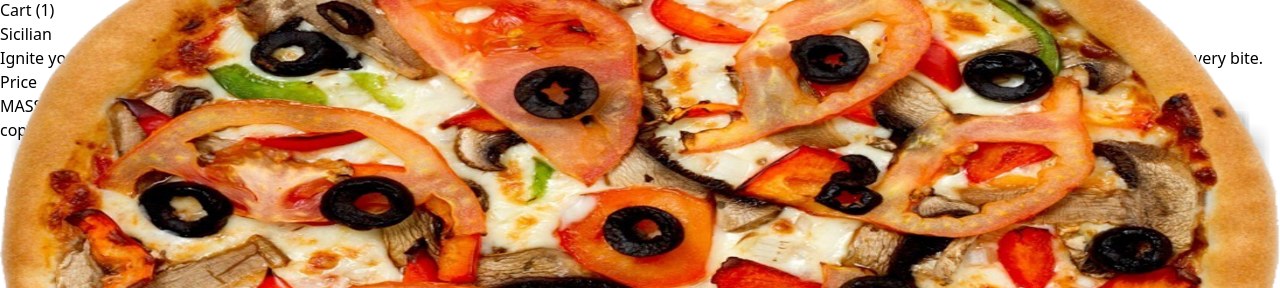
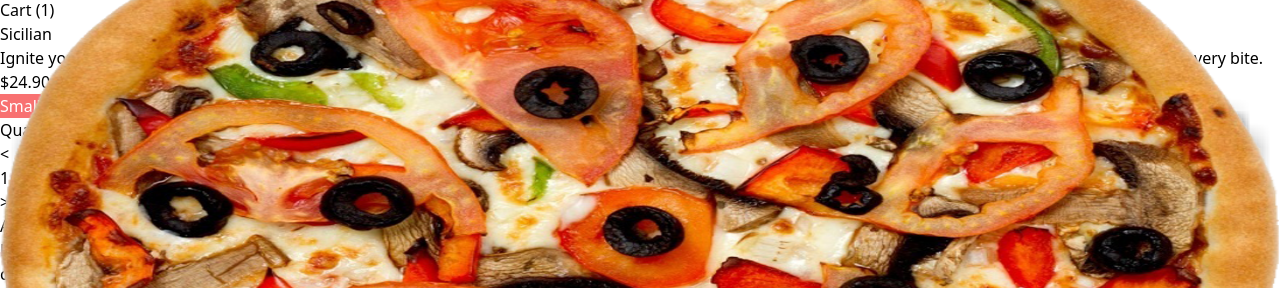
Before and after one commit to thivinu22/restaurant, a Next.js app: page /product/1 in a window 1280 px wide. Shown: the part 159-447 px from the top of the page. Built offline with nearby package versions, Linux system fonts and the light colour scheme.

Commit message:
cart started

```diff
--- a/src/app/product/[id]/page.tsx
+++ b/src/app/product/[id]/page.tsx
@@ -5,13 +5,13 @@ import React from 'react'
 
 const page = () => {
   return (
-    <div className='p-4 lg:p-20 xl:p-40 h-screen flex flex-col justify-around text-red-500 md:flex-row'>
+    <div className='p-4 lg:p-20 xl:p-40 h-screen flex flex-col justify-around text-red-500 md:flex-row md:gap-8 md:items-center'>
 
       {/* IMAGE CONTAINER */}
 
       {singleProduct.img && (
 
-          <div className='relative'>
+          <div className='relative w-full h-1/2 md:h-[70%]'>
               <Image src={singleProduct.img} alt='' className='object-contain' fill/>
           </div>
 
@@ -21,8 +21,8 @@ const page = () => {
 
       {/* TEXT CONTAINER */}
 
-      <div>
-        <h1>{singleProduct.title}</h1>
+      <div className='h-1/2 flex flex-col gap-4 md:h-[70%] md:gap-6 lg:gap-8 md:justify-center'>
+        <h1 className='text-3xl xl:text-5xl font-bold uppercase'>{singleProduct.title}</h1>
         <p>{singleProduct.desc}</p>
         <Price price={singleProduct.price} id={singleProduct.id} options={singleProduct.options}/>
       </div>
--- a/src/components/Price.tsx
+++ b/src/components/Price.tsx
@@ -1,4 +1,5 @@
-import React from 'react'
+"use client"
+import React, { useEffect, useState } from 'react'
 
 type props = {
     price : number,
@@ -9,8 +10,59 @@ type props = {
 
 
 const Price = ({price,id,options} : props) => {
+
+    const [total, setTotal] = useState(price);
+    const [quantity, setQuantity] = useState(1);
+    const [selected, setSelected] = useState(0);
+
+
+    useEffect(() => {
+        setTotal((quantity * (options? price + options[selected].additionalPrice: price)))
+    },[quantity,selected,options,price]);
+
   return (
-    <div>Price</div>
+    <div className='flex flex-col gap-4'>
+
+            <h2 className='font-bold text-2xl'>${total.toFixed(2)}</h2>
+
+
+            {/* OPTIONS CONTAINER */}
+            <div className='flex gap-4'>
+                {options?.map((option,index) => (
+                    <button className='min-w-[6rem] p-2 ring-1 ring-red-500 rounded-md' key={option.title}
+                    style={{
+                        background: selected === index ? "rgb(248 113 113)" : "white",
+                        color : selected === index ? "white" : "red"
+                    }}
+                    onClick={() => setSelected(index)}
+                    >
+                    {option.title}
+                    </button>
+                ))}
+            </div>
+
+
+            {/* QUANTITY AND ADD BUTTON CONTAINER */}
+
+            <div className='flex justify-between items-center'>
+
+
+                <div className='flex justify-between w-full p-3 ring-1 ring-red-500'>
+                    <span>Quantitiy</span>
+                    <div className='flex gap-4 items-center'>
+                        <button onClick={() => setQuantity((prev) => (prev>1 ? prev-1 : 1))}>{`<`}</button>
+                        <p>{quantity}</p>
+                        <button onClick={() => setQuantity((prev) => (prev<9 ? prev+1 : 9))}>{`>`}</button>
+                    </div>
+                </div>
+
+
+                <button className='bg-red-500 ring-1 ring-red-500 uppercase w-56 p-3 text-white'>Add to Cart</button>
+
+            </div>
+
+    </div>
+
   )
 }
 
```
